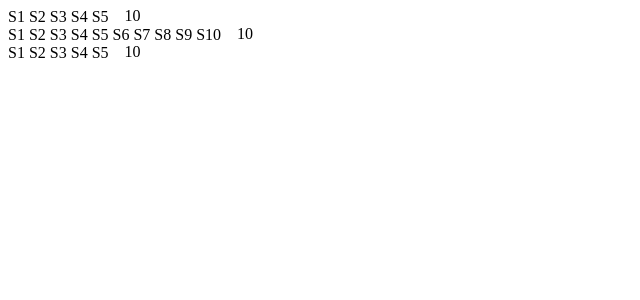
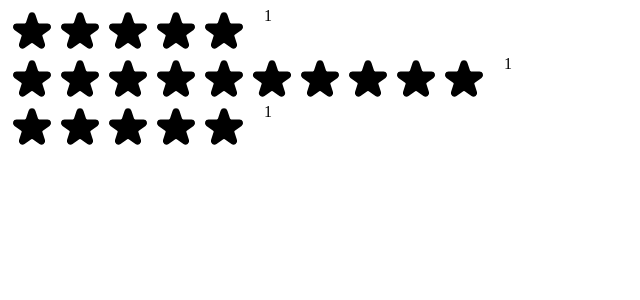
Before and after one commit to aichadahlgren/07.usepopcorn, a React (Create React App) app: page / in a window 1280 px wide. Shown: the top 300 px of the page, without its empty margins (0-640 px from the left). Built offline with nearby package versions, Linux system fonts and the light colour scheme.

Commit message:
updated handlerating

```diff
--- a/src/StarRating.js
+++ b/src/StarRating.js
@@ -1,12 +1,13 @@
+import { useState } from 'react';
+
 const containerStyle = {
   display: 'flex',
-  alignIitems: 'center',
+  alignitems: 'center',
   gap: '16px',
 };
 
 const starContainerStyle = {
   display: 'flex',
-  gap: '4px',
 };
 
 const textStyle = {
@@ -15,45 +16,59 @@
 };
 
 export default function StarRating({ maxRating = 5 }) {
-  //default prop to set to 5.
+  const [rating, setRating] = useState(1);
+
+  function handleRating(rating) {
+    setRating(rating);
+  }
+
   return (
     <div style={containerStyle}>
       <div style={starContainerStyle}>
         {Array.from({ length: maxRating }, (_, i) => (
-          <span>S{i + 1}</span>
+          <Star key={i} onRate={() => handleRating(i + 1)} />
         ))}
       </div>
-      <p style={textStyle}>10</p>
+      <p style={textStyle}>{rating || ''}</p>
     </div>
   );
 }
 
 const starStyle = {
-  width: '48 px',
+  width: '48px',
+  height: '48px',
+  display: 'block',
+  cursor: 'pointer',
 };
 
-function Star() {
+function Star({ onRate }) {
   return (
-    <span role="button" style={starStyle}>
+    <span role="button" style={starStyle} onClick={onRate}>
       <svg
         xmlns="http://www.w3.org/2000/svg"
         viewBox="0 0 20 20"
         fill="#000"
         stroke="#000"
       >
-        <path
-          d="M9.049 2.927c.3-.921 1.603-.921 1.902 0l1.07 3.292a1 1 0 00.95.69h3.462c.969
-       0 1.371 1.24.588 1.81l-2.8 2.034a1 1 0 00-.364 1.118l1.07 3.292c.3.921-.755 1.688-1.54
-        1.118l-2.8-2.034a1 1 0 00-1.175 0l-2.8 2.034c-.784.57-1.838-.197-1.539-1.118l1.07-3.292a1
-         1 0 00-.364-1.118L2.98 8.72c-.783-.57-.38-1.81.588-1.81h3.461a1 1 0 00.951-.69l1.07-3.292z"
-        />
+        <path d="M9.049 2.927c.3-.921 1.603-.921 1.902 0l1.07 3.292a1 1 0 00.95.69h3.462c.969 0 1.371 1.24.588 1.81l-2.8 2.034a1 1 0 00-.364 1.118l1.07 3.292c.3.921-.755 1.688-1.54 1.118l-2.8-2.034a1 1 0 00-1.175 0l-2.8 2.034c-.784.57-1.838-.197-1.539-1.118l1.07-3.292a1 1 0 00-.364-1.118L2.98 8.72c-.783-.57-.38-1.81.588-1.81h3.461a1 1 0 00.951-.69l1.07-3.292z" />
       </svg>
     </span>
   );
 }
 
 /*
+FULL STAR
 
+<svg
+  xmlns="http://www.w3.org/2000/svg"
+  viewBox="0 0 20 20"
+  fill="#000"
+  stroke="#000"
+>
+  <path
+    d="M9.049 2.927c.3-.921 1.603-.921 1.902 0l1.07 3.292a1 1 0 00.95.69h3.462c.969 0 1.371 1.24.588 1.81l-2.8 2.034a1 1 0 00-.364 1.118l1.07 3.292c.3.921-.755 1.688-1.54 1.118l-2.8-2.034a1 1 0 00-1.175 0l-2.8 2.034c-.784.57-1.838-.197-1.539-1.118l1.07-3.292a1 1 0 00-.364-1.118L2.98 8.72c-.783-.57-.38-1.81.588-1.81h3.461a1 1 0 00.951-.69l1.07-3.292z"
+  />
+</svg>
 
 
 EMPTY STAR
```
